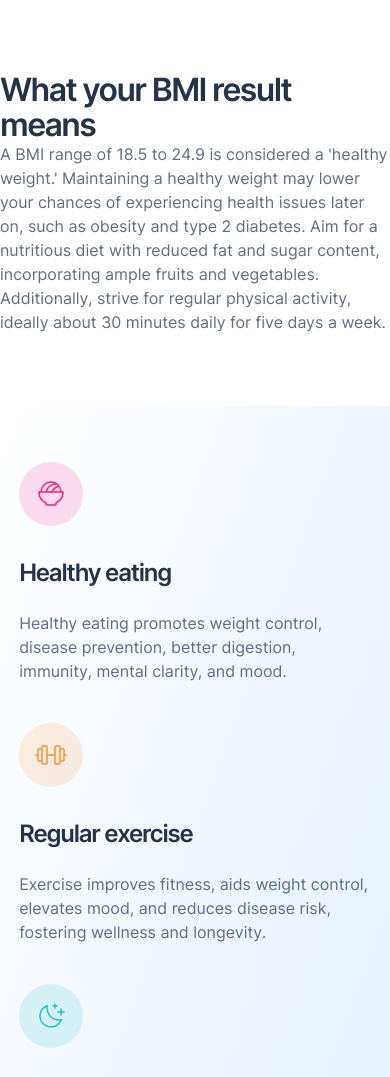
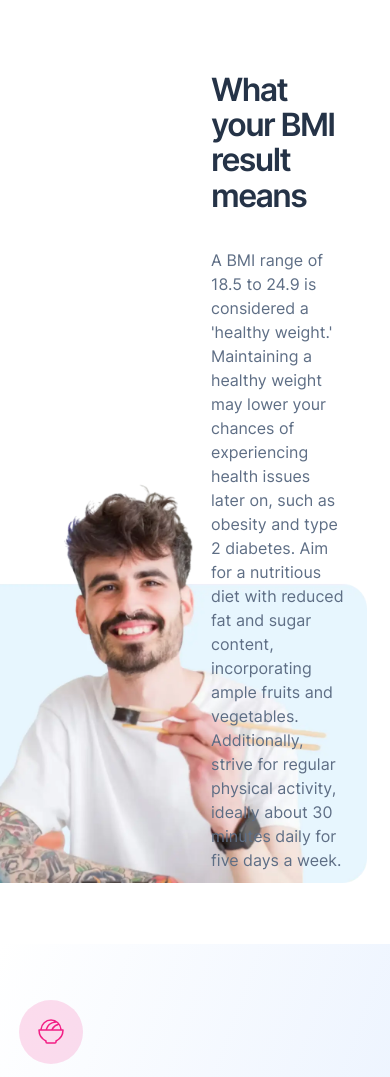
Before and after one commit to Flexowitsch/bmi-calulator-landing-page, a plain HTML site: page index.html in a window 390 px wide. Shown: the top 1077 px of the page. Drawn offline with Linux system fonts and the light colour scheme.

Commit message:
bmi meaning in progress

```diff
--- a/index.html
+++ b/index.html
@@ -16,9 +16,12 @@
 
     </header>
 
-    <section class="bmi-image flex">
-      <!-- <img src="./assets/images/image-man-eating.webp" alt="A young man smiling and eating sushi" class="man-img"> -->
-      <div class="tex-container">
+    <section class="bmi-meaning flex">
+      <div class="img-container">
+        <img src="./assets/images/image-man-eating.webp" alt="A young man smiling and eating sushi" class="man-img">
+      </div>
+      <div class="text-container">
+        <img src="./assets/images/pattern-curved-line-left.svg" alt="A line pointing at the BMI result headline" id="line-left">
         <p class="heading-l">What your BMI result means</p>
         <p class="body-default">
           A BMI range of 18.5 to 24.9 is considered a 'healthy weight.' Maintaining a healthy
--- a/styles.css
+++ b/styles.css
@@ -144,6 +144,82 @@ p {
     }
 }
 
+
+/* bmi meaning section */
+
+section.bmi-meaning {
+    gap: 8.19rem;
+    padding: 0 8.75rem;
+    align-items: center;
+}
+
+@media(max-width: 768px) {
+    section.bmi-meaning {
+        gap: 4.69rem;
+        padding: 0 0;
+    }
+}
+
+section.bmi-meaning .img-container, .text-container {
+    flex: 1;
+}
+
+section.bmi-meaning .img-container {
+    position: relative;
+}
+
+@media(max-width: 768px) {
+    section.bmi-meaning .img-container {
+        width: 100%;
+        height: fit-content;
+
+
+    }
+}
+
+section.bmi-meaning .text-container {
+    position: relative;
+}
+
+@media(max-width: 768px) {
+
+section.bmi-meaning .text-container {
+    padding-right: 2.68rem;
+}
+}
+
+
+section.bmi-meaning img {
+    width: 100%;
+}
+
+@media(max-width: 768px) {
+    section.bmi-meaning img {
+        height: 411px;
+        width: auto;
+        position: absolute;
+        top: 50%;
+        left: -50%;
+    }
+}
+
+section.bmi-meaning p.heading-l {
+    margin-bottom: 2.19rem;
+}
+
+
+section.bmi-meaning #line-left {
+    width: 5rem;
+    position: absolute;
+    right: 0%;
+    top: -71%;
+}
+
+@media(max-width: 768px) {
+    section.bmi-meaning #line-left {
+       display: none;
+    }
+}
 
 /* bmi benefits section */
 
```
